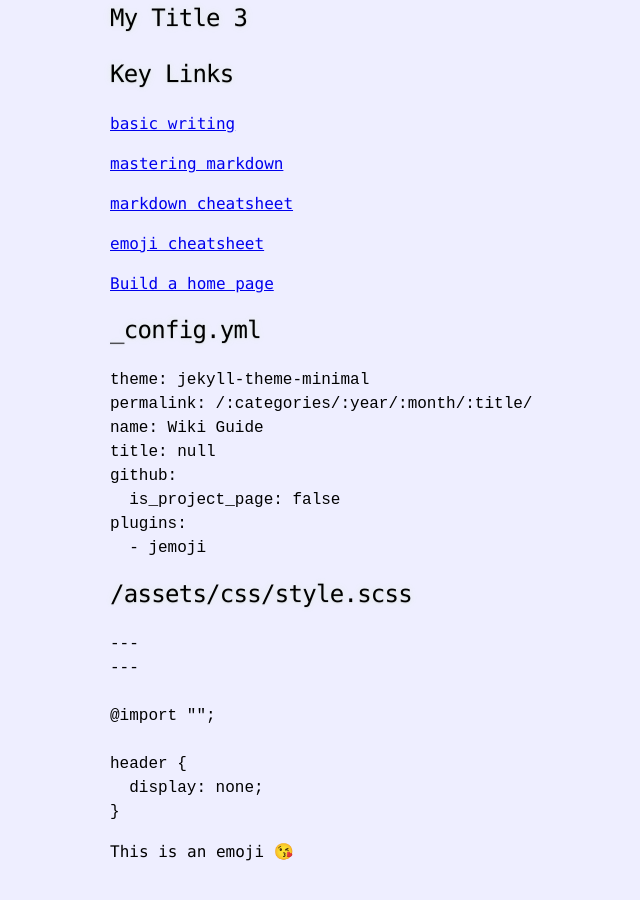
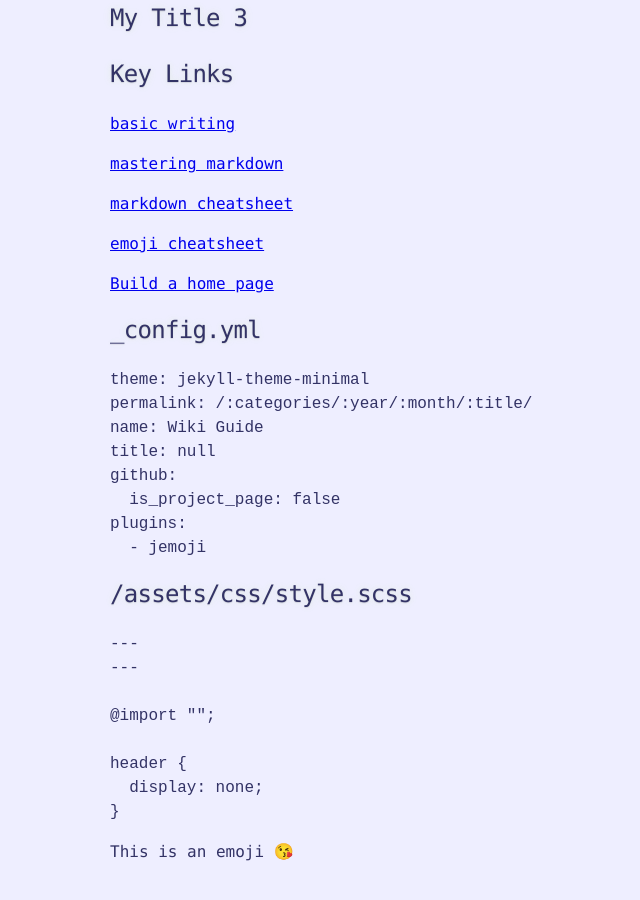
Before and after one commit to profphillips/wikibasics, a Jekyll site: the page built from index.md, in a window 1280 px wide. Shown: the whole page, without its empty margins (30-670 px from the left). Built offline with Jekyll 4.4.1, drawn with Linux system fonts in a browser that asks for light colours; emoji names are drawn with the system emoji font; our own code applies the rules of GitHub Pages for plain Markdown files.

Commit message:
Update style.scss

```diff
--- a/assets/css/style.scss
+++ b/assets/css/style.scss
@@ -1,6 +1,7 @@
 ---
 ---
-
+$body-background: #ffcccc;
+$body-foreground: #333366;
 $container-max-width: 1000px;
 
 body {
@@ -8,7 +9,7 @@ body {
   padding: 0;
   background-color: #eeeeff; //$body-background;
   //background: $body-background url("../images/bkg.png") 0 0;
-  //color: $body-foreground;
+  color: $body-foreground;
   font-size: 16px;
   line-height: 1.5;
   font-family: Monaco, "Bitstream Vera Sans Mono", "Lucida Console", Terminal, monospace;
```
